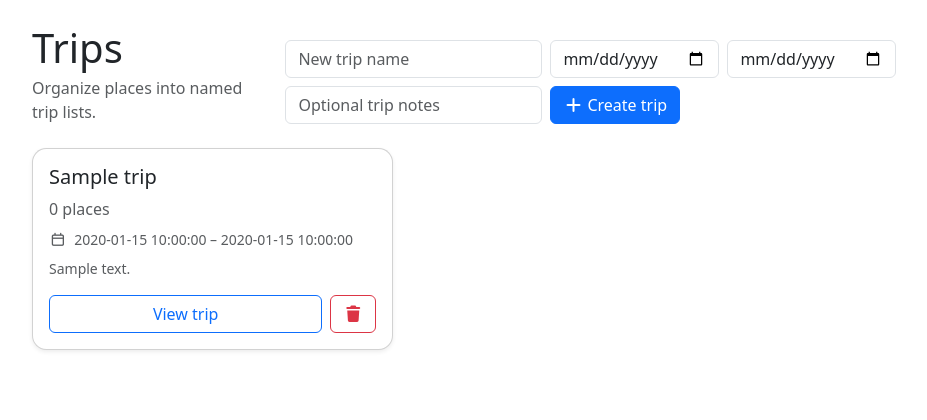
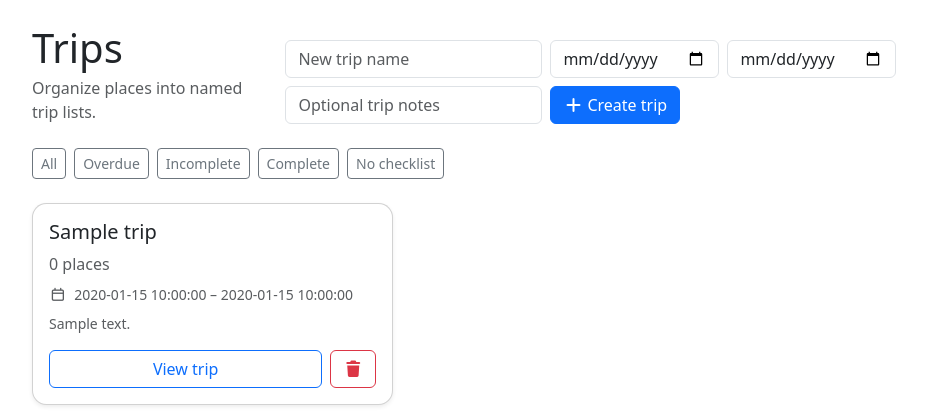
Before and after one commit to drakeg/vlog_travel_finder, a Python web app: template templates/public/trips.html in a window 1280 px wide. Shown: the part 73-493 px from the top of the page, without its empty margins (50-977 px from the left). Run offline with Jinja, Linux system fonts and the light colour scheme; the template is opened without the code that fills it: most values are stand-ins (such as "Sample title", 1, 10 or a date in 2020); grey boxes marked "Sample" are stand-in pictures.

Commit message:
feat: add preparation filters to Trips page

```diff
--- a/templates/public/trips.html
+++ b/templates/public/trips.html
@@ -18,6 +18,22 @@
         <i class="fa-solid fa-plus me-1"></i>Create trip
       </button></div>
     </form>
+  </div>
+
+  <div class="d-flex gap-2 flex-wrap mb-4" aria-label="Trip preparation filters">
+    {% set filters = [
+      ("all", "All"),
+      ("overdue", "Overdue"),
+      ("incomplete", "Incomplete"),
+      ("complete", "Complete"),
+      ("none", "No checklist")
+    ] %}
+    {% for value, label in filters %}
+      <a
+        class="btn btn-sm {% if prep_filter == value %}btn-primary{% else %}btn-outline-secondary{% endif %}"
+        href="{{ url_for('public.trips', prep=value) }}"
+      >{{ label }}</a>
+    {% endfor %}
   </div>
 
   {% if trips %}
@@ -77,7 +93,11 @@
   {% else %}
     <div class="card shadow-sm">
       <div class="card-body">
-        <p class="mb-0">No trips yet. Create one above, then add places from any place detail page.</p>
+        {% if prep_filter != "all" %}
+          <p class="mb-0">No trips match the selected preparation filter.</p>
+        {% else %}
+          <p class="mb-0">No trips yet. Create one above, then add places from any place detail page.</p>
+        {% endif %}
       </div>
     </div>
   {% endif %}
```
